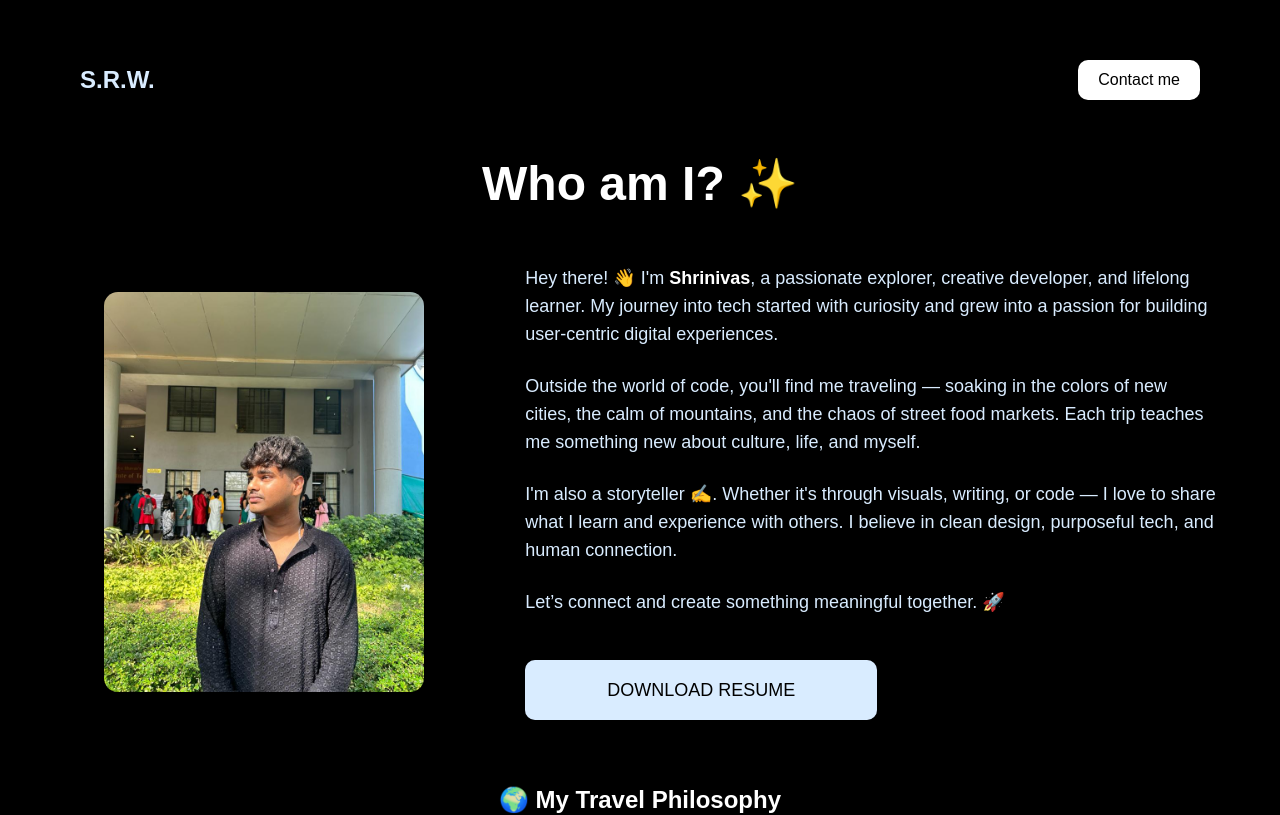
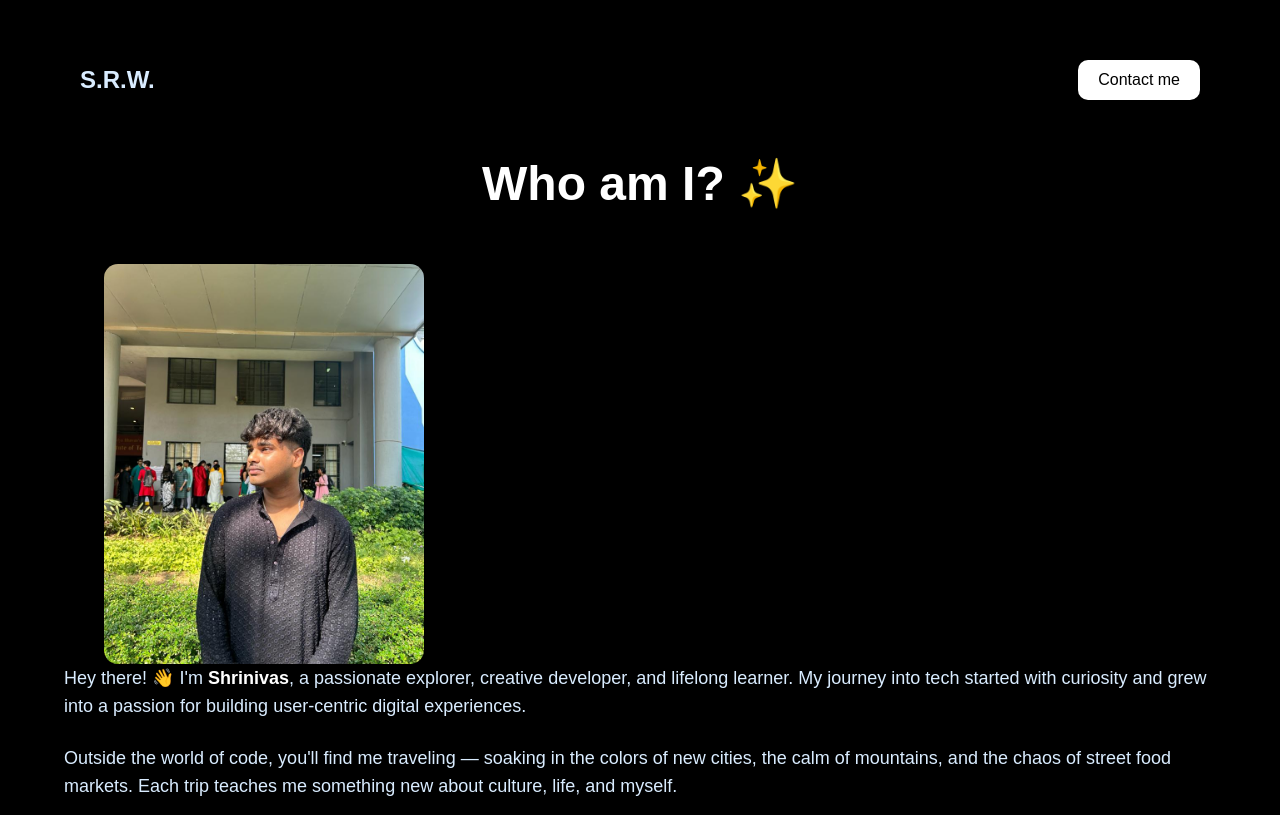
Before and after one commit to shrinivaswaney22/portfolio-v2, a Next.js app: page /travel in a window 1280 px wide. Shown: the top 815 px of the page. Built offline with nearby package versions, Linux system fonts and the light colour scheme; a web font is replaced by a local one.

Commit message:
Update Summary.jsx

```diff
--- a/src/sections/travel/Summary.jsx
+++ b/src/sections/travel/Summary.jsx
@@ -6,8 +6,7 @@ const Summary = () => {
           <h2 className="text-4xl md:text-5xl font-bold text-white text-center mb-4">
             Who am I? ✨
           </h2>
-
-        <div className='flex-center'>
+          <div className='flex-center sm:flex sm:flex-col sm:items-center sm:justify center md:flex md:flex-col md:items-center md:justify center'>
             <div className="grid-2-cols gap-10 w-full items-center">
               <div className="w-100 h-100 flex justify-center">
                 <img
@@ -17,13 +16,11 @@ const Summary = () => {
                 />
               </div>
             </div>
-
             <div className="text-white-50 text-lg space-y-6">
               <p>
                 Hey there! 👋 I'm <span className="text-white font-semibold">Shrinivas</span>, a passionate explorer, creative developer, and lifelong learner.
                 My journey into tech started with curiosity and grew into a passion for building user-centric digital experiences.
               </p>
-
               <p>
                 Outside the world of code, you'll find me traveling — soaking in the colors of new cities, the calm of mountains, and the chaos of street food markets.
                 Each trip teaches me something new about culture, life, and myself.
@@ -32,7 +29,6 @@ const Summary = () => {
                 I'm also a storyteller ✍️. Whether it's through visuals, writing, or code — I love to share what I learn and experience with others.
                 I believe in clean design, purposeful tech, and human connection.
               </p>
-
               <p>
                 Let’s connect and create something meaningful together. 🚀
               </p>
```
Lines whose indentation alone changed are shown as unchanged.
